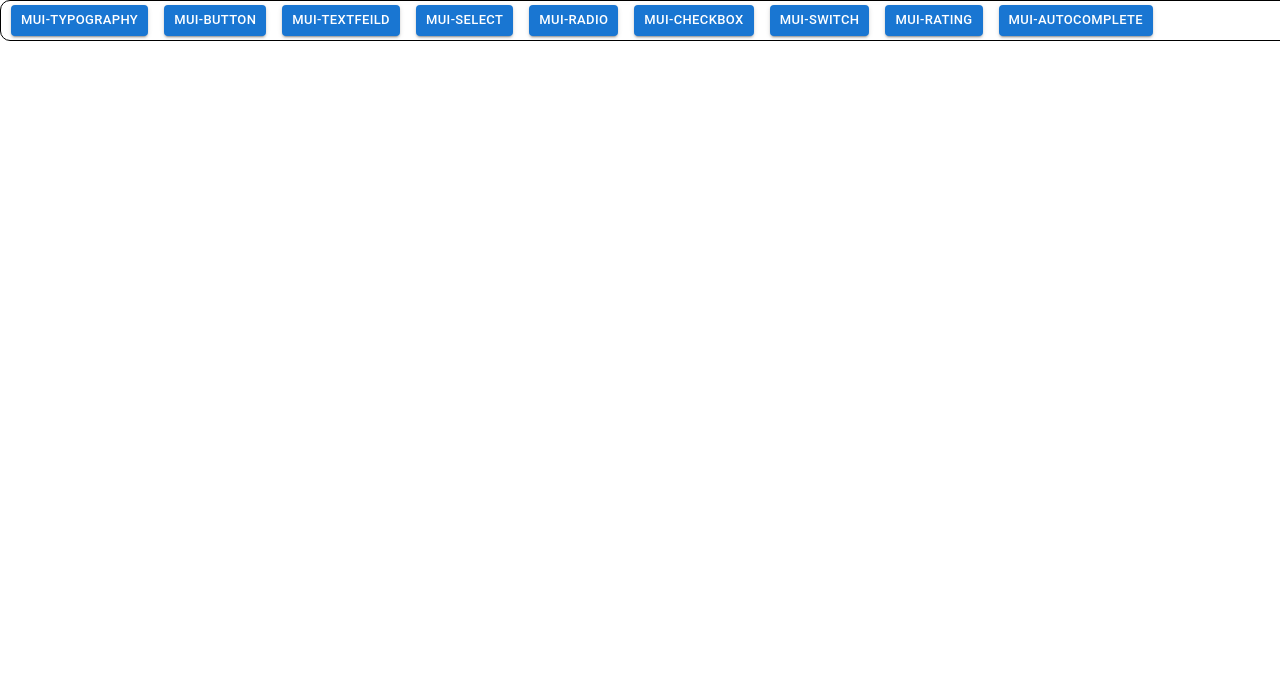
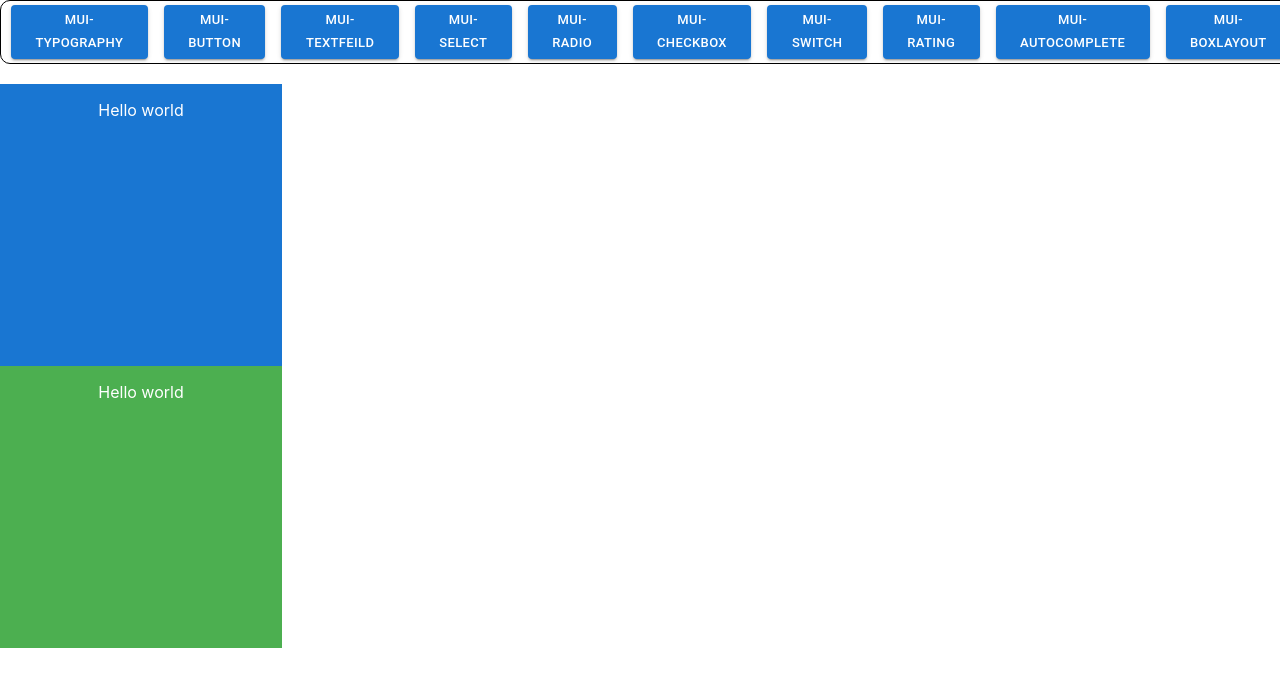
Before and after one commit to devi-1780/MUI-Demo, a React (Create React App) app: page /boxLayoutComponent in a window 1280 px wide. Shown: the top 686 px of the page. Built offline with nearby package versions, Linux system fonts and the light colour scheme.

Commit message:
added boxlayout component

```diff
--- a/src/App.js
+++ b/src/App.js
@@ -11,6 +11,7 @@ import MuiCheckbox from "./components/MuiCheckbox";
 import MuiSwitch from "./components/MuiSwitch";
 import MuiRating from "./components/MuiRating";
 import MuiAutoComplete from "./components/MuiAutoComplete";
+import MuiLayoutBox from "./components/MuiLayoutBox";
 
 function App() {
   return (
@@ -63,6 +64,11 @@ function App() {
               Mui-AutoComplete
             </Button>
           </Link>
+          <Link to="boxLayoutComponent">
+            <Button variant="contained" size="small">
+              Mui-boxlayout
+            </Button>
+          </Link>
           {/* </ButtonGroup> */}
         </Stack>
       </nav>
@@ -76,6 +82,7 @@ function App() {
         <Route path="/switchComponent" element={<MuiSwitch />} />
         <Route path="/ratingComponent" element={<MuiRating />} />
         <Route path="/autoCompleteComponent" element={<MuiAutoComplete />} />
+        <Route path="/boxLayoutComponent" element={<MuiLayoutBox />} />
       </Routes>
     </div>
   );
--- /dev/null
+++ b/src/components/MuiLayoutBox.jsx
@@ -0,0 +1,32 @@
+import { Box } from "@mui/material";
+
+function MuiLayoutBox() {
+  return (
+    <>
+      <Box
+        sx={{
+          backgroundColor: "primary.main",
+          color: "white",
+          width: "250px",
+          height: "250px",
+          padding: "16px",
+          "&: hover": {
+            backgroundColor: "primary.light",
+          },
+        }}
+      >
+        Hello world
+      </Box>
+      <Box
+        bgcolor={"success.light"}
+        height={"250px"}
+        width={"250px"}
+        p={"16px"}
+        color={"white"}
+      >
+        Hello world
+      </Box>
+    </>
+  );
+}
+export default MuiLayoutBox;
```
